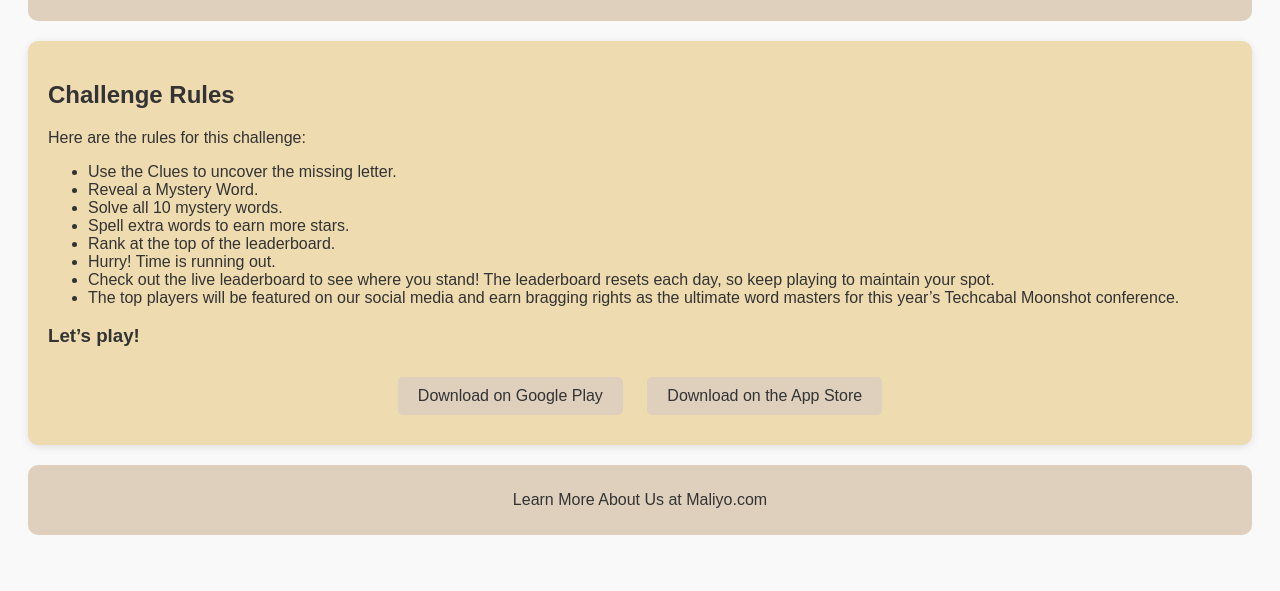
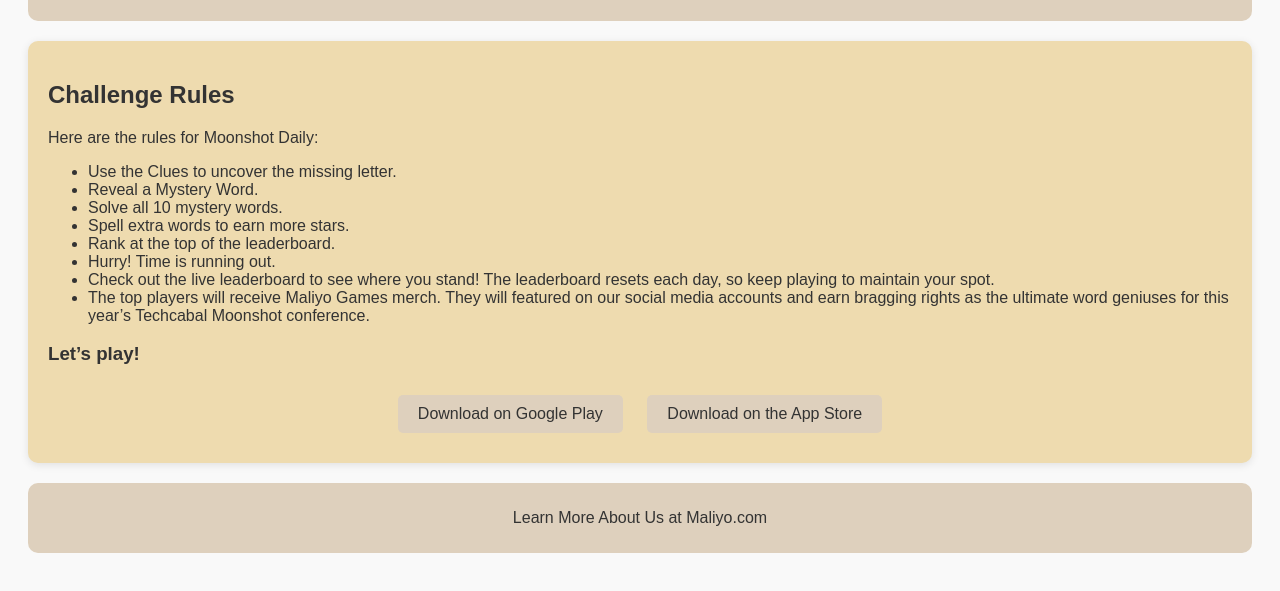
Before and after one commit to Israelolorunnisola/Secret-Letter-MoonshotDaily, a plain HTML site: page index.html in a window 1280 px wide. Shown: the part 127-718 px from the top of the page. Drawn offline with Linux system fonts and the light colour scheme.

Commit message:
Update index.html
Updated HTML for new design and content

```diff
--- a/index.html
+++ b/index.html
@@ -59,7 +59,7 @@
 
 <section id="instructions">
     <h2>Challenge Rules</h2>
-    <p>Here are the rules for this challenge:</p>
+    <p>Here are the rules for Moonshot Daily:</p>
     <ul>
         <li>Use the Clues to uncover the missing letter.</li>
         <li>Reveal a Mystery Word.</li>
@@ -68,7 +68,7 @@
         <li>Rank at the top of the leaderboard.</li>
         <li>Hurry! Time is running out.</li>
         <li>Check out the live leaderboard to see where you stand! The leaderboard resets each day, so keep playing to maintain your spot.</li>
-        <li>The top players will be featured on our social media and earn bragging rights as the ultimate word masters for this year’s Techcabal Moonshot conference.</li>
+        <li>The top players will receive Maliyo Games merch. They will featured on our social media accounts and earn bragging rights as the ultimate word geniuses for this year’s Techcabal Moonshot conference.</li>
     </ul>
     <h3>Let’s play!</h3>
 
```
